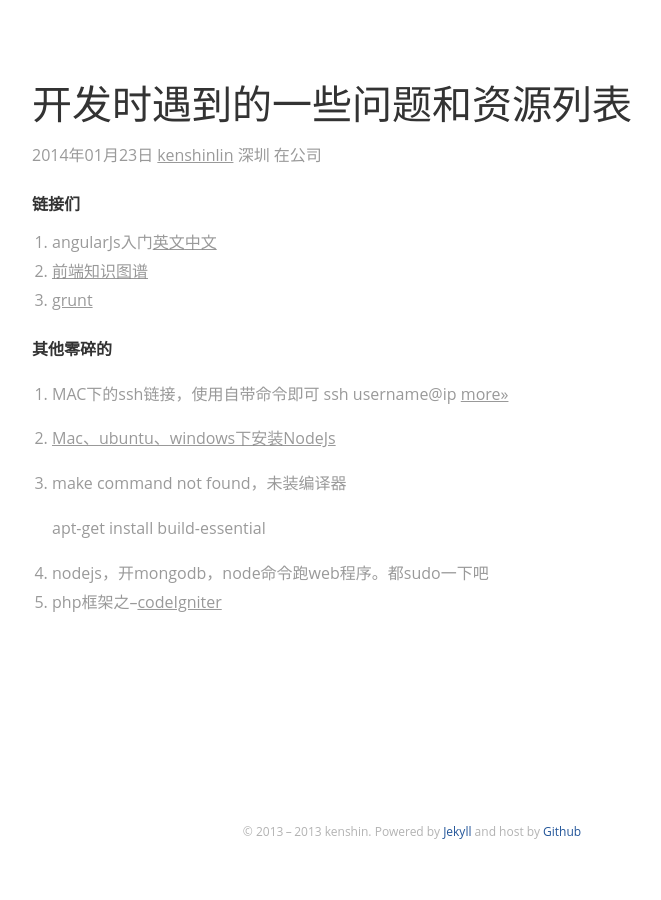
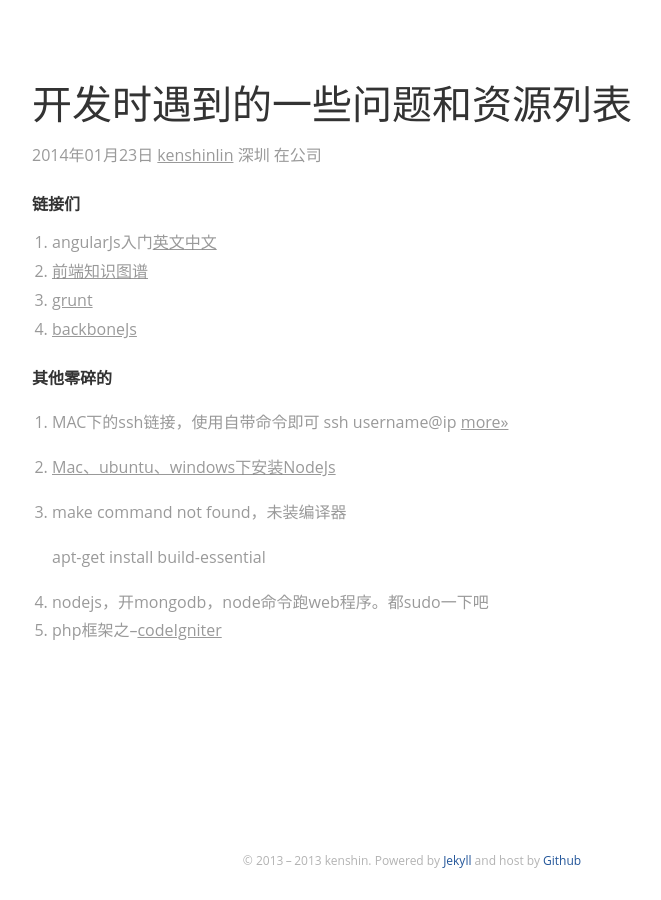
Before and after one commit to kenshinlin/archives, a Jekyll site: the page built from _posts/2014-1-23-devlist.md, in a window 1280 px wide. Shown: the whole page, without its empty margins (228-889 px from the left). Built offline with Jekyll 4.4.1, drawn with Linux system fonts in a browser that asks for light colours; comment, search, counter and statistics services are not loaded.

Commit message:
Update 2014-1-23-devlist.md

```diff
--- a/_posts/2014-1-23-devlist.md
+++ b/_posts/2014-1-23-devlist.md
@@ -11,6 +11,7 @@ summary:  一些零碎的东西...
 1. angularJs入门[英文](http://docs.angularjs.org/tutorial/step_00)[中文](http://angularjs.cn/T006)
 2. [前端知识图谱](https://github.com/JacksonTian/fks)
 3. [grunt](http://www.gruntjs.net/)
+4. [backboneJs](http://dailyjs.com/2012/12/20/backbone-tutorial-4/)
 
 ## 其他零碎的
 1. MAC下的ssh链接，使用自带命令即可 ssh username@ip [more>>](http://bigc.at/common-ssh-commands.orz)
```
